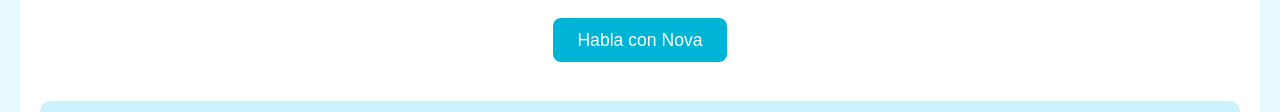
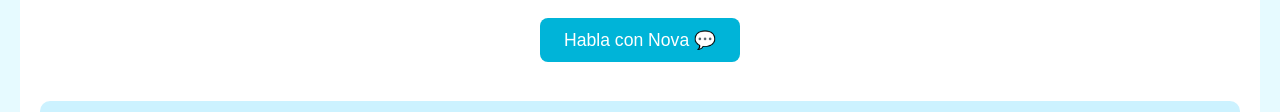
Before and after one commit to octavioosorio-tech/curanovacare, a plain HTML site: page index.html in a window 1280 px wide. Shown: the part 1683-1795 px from the top of the page. Drawn offline with Linux system fonts and the light colour scheme.

Commit message:
Update index.html

```diff
--- a/index.html
+++ b/index.html
@@ -77,7 +77,7 @@
     </section>
 
     <div class="chat-link">
-      <a href="chatbot.html" target="_blank">Habla con Nova</a>
+      <a href="login.html">Habla con Nova 💬</a>
     </div>
 
     <footer>
```
